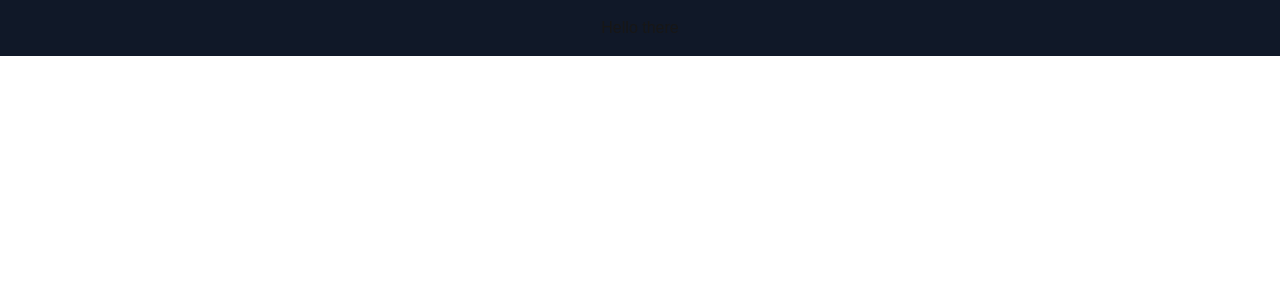
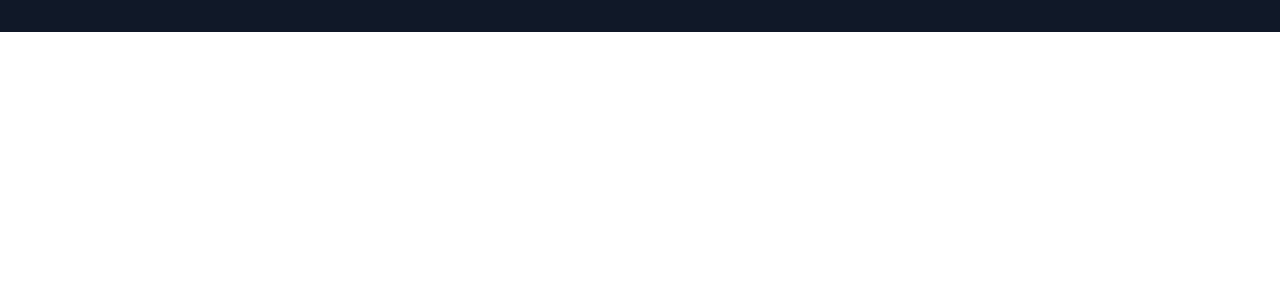
Before and after one commit to EmmanuelOBUjunior/rantPal, a Next.js app: page / in a window 1280 px wide. Shown: the top 300 px of the page. Built offline with nearby package versions, Linux system fonts and the light colour scheme.

Commit message:
feat: working on the homepage

```diff
--- a/app/page.tsx
+++ b/app/page.tsx
@@ -3,7 +3,9 @@ import Image from "next/image";
 export default function Home() {
   return (
     <main className = "flex min-h-screeb flex-col items-center justify-center p-4 bg-gray-900 texxt-white">
-      Hello there
+      <div className="max-w-3xl text-center">
+
+      </div>
     </main>
   );
 }
```
